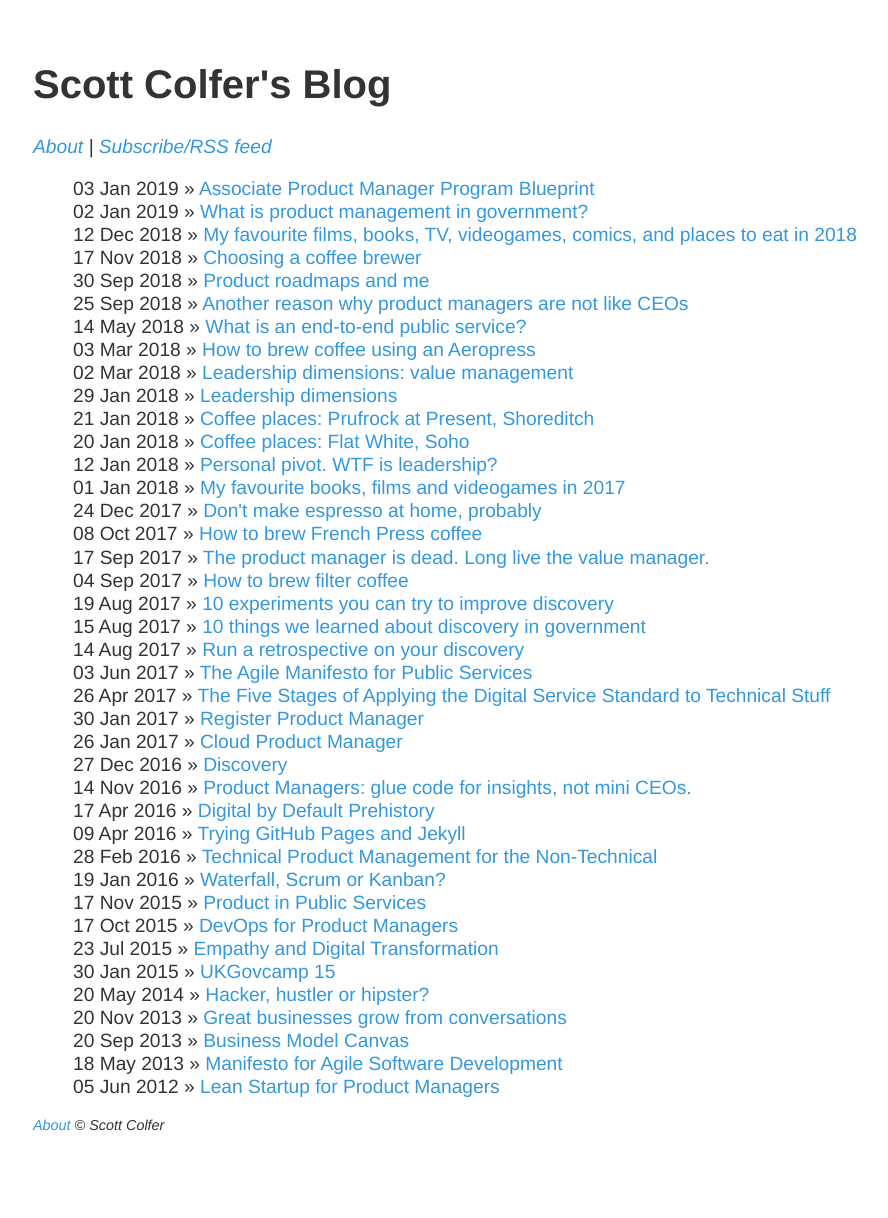
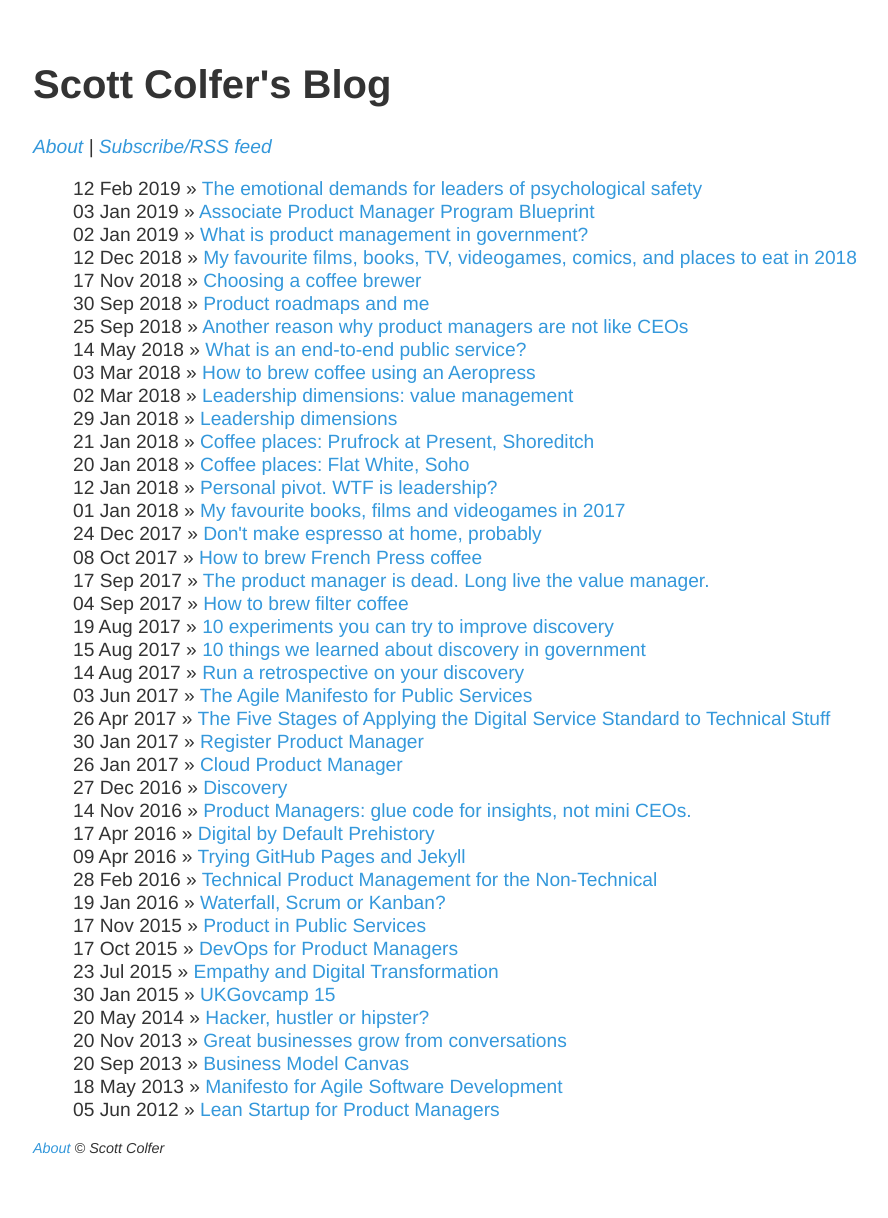
Before and after one commit to scottcolfer/scottcolfer.github.io, a Jekyll site: the page built from blog/index.html, in a window 1280 px wide. Shown: the whole page, without its empty margins (191-1079 px from the left). Built offline with Jekyll 4.4.1, drawn with Linux system fonts in a browser that asks for light colours; before the commit the page ends 1195 px from its top, so only the background shows below that.

Commit message:
Update and rename psychological_safety.md to 2019-02-12-psychological_safety.md

```diff
--- a/_posts/psychological_safety.md
+++ b/_posts/2019-02-12-psychological_safety.md
@@ -1,3 +1,9 @@
+---
+layout: post
+title: "The emotional demands for leaders of psychological safety"
+date: 2019-02-12
+---
+
 This is a quick post about what happens **after** the introduction of psychological safety - my experience of the months following its introduction, and the emotional preparation you need to make as a leader introducing psychological safety.
 
 ## Psychological safety within a group
```
